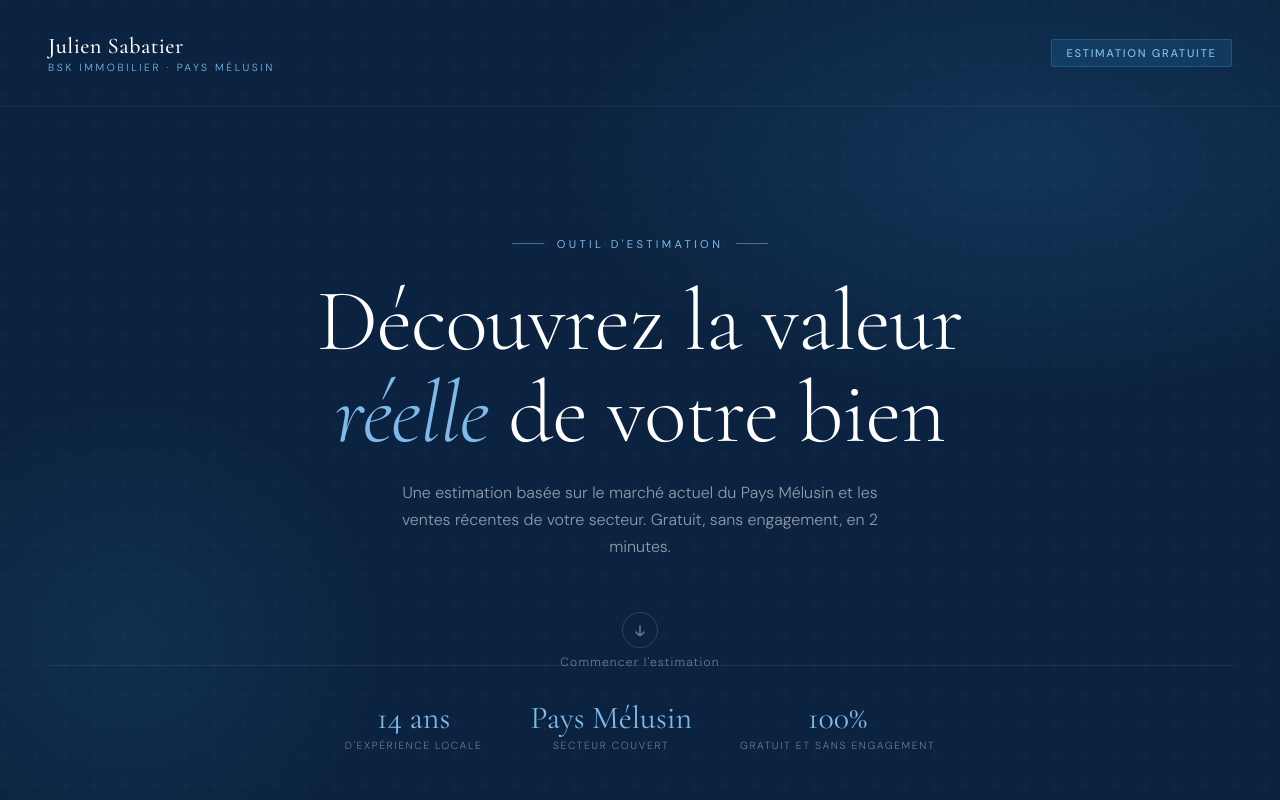
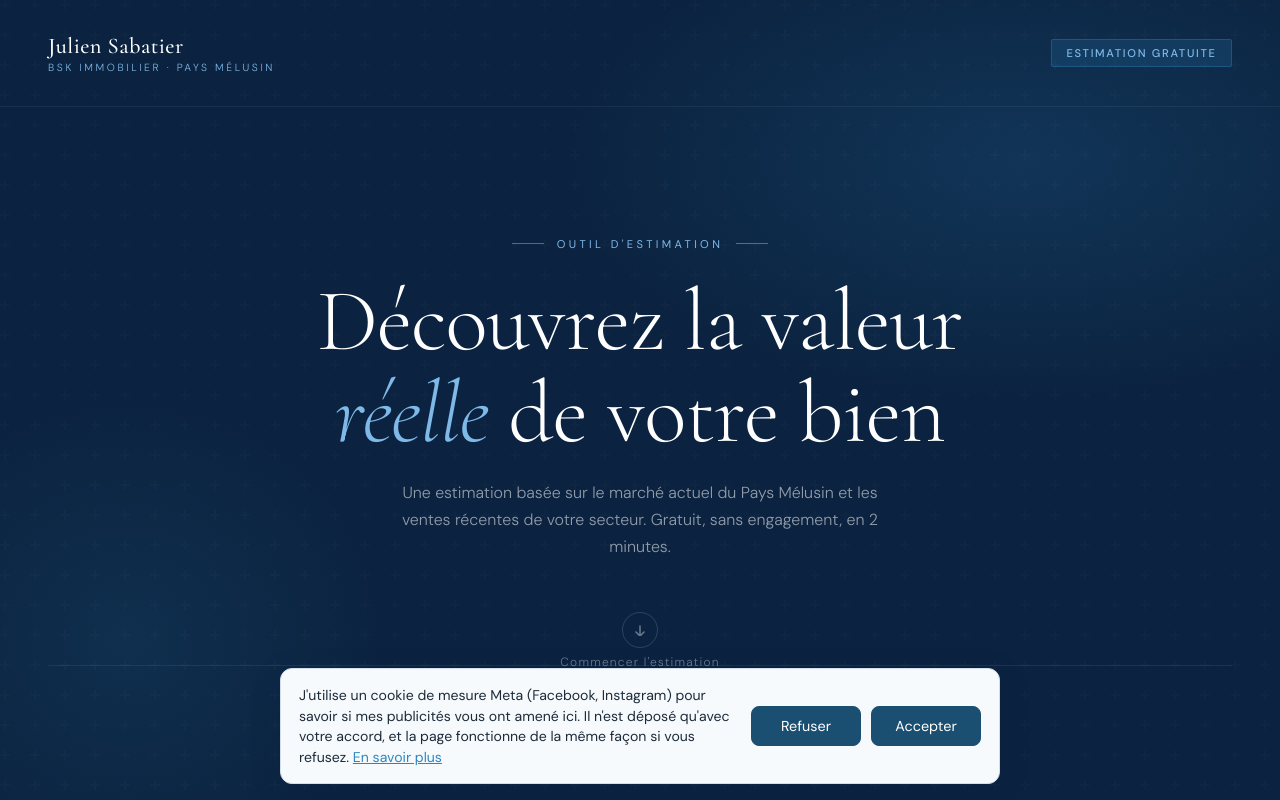
Before and after one commit to juliensabatier/estimationbsk, a plain HTML site: page index.html in a window 1280 px wide. Shown: the top 800 px of the page. Drawn offline with nearby package versions, Linux system fonts and the light colour scheme.

Commit message:
Ajout du pixel Meta avec bandeau de consentement et événement Lead
Co-Authored-By: Claude Opus 5.5 <noreply@anthropic.com>
Claude-Session: https://claude.ai/code/session_01Xuv8ePEjjoKM6WZyDs1zTZ

```diff
--- a/index.html
+++ b/index.html
@@ -410,10 +410,12 @@
     <a href="tel:+33630389267">06 30 38 92 67</a>
     <a href="https://bskimmobilier.com/julien-sabatier-7852" target="_blank" rel="noopener">bskimmobilier.com</a>
     <a href="politique-confidentialite.html">Confidentialité</a>
+    <a href="#" onclick="if (window.bskGererCookies) window.bskGererCookies(); return false;">Cookies</a>
   </div>
 </footer>
 <div class="disclaimer">Estimation indicative fournie à titre informatif, sans valeur contractuelle. Les prix effectifs dépendent de l'état précis du bien, de l'évolution du marché et de la négociation. RSAC : 91786954700021 Poitiers.</div>
 
+<script src="pixel.js" defer></script>
 <script src="script.js" defer></script>
 </body>
 </html>
--- /dev/null
+++ b/pixel.js
@@ -0,0 +1,108 @@
+/* =========================================================
+   Pixel Meta avec consentement (exigence CNIL)
+   - Le pixel n'est chargé qu'après un clic sur « Accepter ».
+   - « Refuser » est aussi simple qu'« Accepter ».
+   - Le choix est mémorisé 13 mois dans le navigateur.
+   - window.bskTrackLead() envoie l'événement Lead (estimation envoyée),
+     uniquement si le visiteur a accepté.
+   ========================================================= */
+(function () {
+  const PIXEL_ID = "1665492745251916";
+  const CLE = "bsk_consentement_cookies";
+  const DUREE_MS = 13 * 30 * 24 * 3600 * 1000; // environ 13 mois
+
+  function lireChoix() {
+    try {
+      const brut = localStorage.getItem(CLE);
+      if (!brut) return null;
+      const choix = JSON.parse(brut);
+      if (!choix || Date.now() - choix.date > DUREE_MS) return null;
+      return choix.valeur;
+    } catch (e) {
+      return null;
+    }
+  }
+
+  function enregistrerChoix(valeur) {
+    try {
+      localStorage.setItem(CLE, JSON.stringify({ valeur: valeur, date: Date.now() }));
+    } catch (e) { /* stockage indisponible : le bandeau reviendra à la prochaine visite */ }
+  }
+
+  let pixelCharge = false;
+  function chargerPixel() {
+    if (pixelCharge) return;
+    pixelCharge = true;
+    /* Code de base fourni par Meta */
+    !function (f, b, e, v, n, t, s) {
+      if (f.fbq) return; n = f.fbq = function () {
+        n.callMethod ? n.callMethod.apply(n, arguments) : n.queue.push(arguments);
+      };
+      if (!f._fbq) f._fbq = n; n.push = n; n.loaded = !0; n.version = "2.0"; n.queue = [];
+      t = b.createElement(e); t.async = !0; t.src = v;
+      s = b.getElementsByTagName(e)[0]; s.parentNode.insertBefore(t, s);
+    }(window, document, "script", "https://connect.facebook.net/en_US/fbevents.js");
+    window.fbq("init", PIXEL_ID);
+    window.fbq("track", "PageView");
+  }
+
+  window.bskTrackLead = function () {
+    if (pixelCharge && typeof window.fbq === "function") window.fbq("track", "Lead");
+  };
+
+  function fermerBandeau() {
+    const b = document.getElementById("cookie-banner");
+    if (b) b.remove();
+  }
+
+  function afficherBandeau() {
+    if (document.getElementById("cookie-banner")) return;
+    const bandeau = document.createElement("div");
+    bandeau.id = "cookie-banner";
+    bandeau.className = "cookie-banner";
+    bandeau.setAttribute("role", "dialog");
+    bandeau.setAttribute("aria-label", "Gestion des cookies");
+
+    const texte = document.createElement("p");
+    texte.className = "cookie-text";
+    texte.textContent = "J'utilise un cookie de mesure Meta (Facebook, Instagram) pour savoir si mes publicités vous ont amené ici. Il n'est déposé qu'avec votre accord, et la page fonctionne de la même façon si vous refusez. ";
+    const lien = document.createElement("a");
+    lien.href = "politique-confidentialite.html";
+    lien.target = "_blank";
+    lien.rel = "noopener";
+    lien.textContent = "En savoir plus";
+    texte.appendChild(lien);
+
+    const boutons = document.createElement("div");
+    boutons.className = "cookie-btns";
+    const refuser = document.createElement("button");
+    refuser.type = "button";
+    refuser.className = "cookie-btn";
+    refuser.textContent = "Refuser";
+    refuser.addEventListener("click", () => { enregistrerChoix("refuse"); fermerBandeau(); });
+    const accepter = document.createElement("button");
+    accepter.type = "button";
+    accepter.className = "cookie-btn";
+    accepter.textContent = "Accepter";
+    accepter.addEventListener("click", () => { enregistrerChoix("accepte"); fermerBandeau(); chargerPixel(); });
+    boutons.append(refuser, accepter);
+
+    bandeau.append(texte, boutons);
+    document.body.appendChild(bandeau);
+  }
+
+  // Lien « Cookies » du pied de page : permet de changer d'avis à tout moment
+  window.bskGererCookies = function () {
+    try { localStorage.removeItem(CLE); } catch (e) { /* rien */ }
+    afficherBandeau();
+  };
+
+  function demarrer() {
+    const choix = lireChoix();
+    if (choix === "accepte") chargerPixel();
+    else if (choix === null) afficherBandeau();
+  }
+
+  if (document.readyState === "loading") document.addEventListener("DOMContentLoaded", demarrer);
+  else demarrer();
+})();
--- a/script.js
+++ b/script.js
@@ -478,6 +478,9 @@ function submitEstimation() {
   // L'envoi part en arrière-plan : l'affichage du résultat n'en dépend pas.
   envoyerDemande(data, est);
 
+  // Conversion Meta « Lead » : ne part que si le visiteur a accepté les cookies (pixel.js)
+  if (typeof window.bskTrackLead === "function") window.bskTrackLead();
+
   setTimeout(() => {
     $("loading").classList.remove("visible");
     showResults(data, est);
--- a/style.css
+++ b/style.css
@@ -767,3 +767,46 @@ hr.divider { border: none; border-top: 1px solid var(--border); margin: 2rem 0;
   footer { flex-direction: column; text-align: center; }
   .footer-contact { flex-direction: column; gap: 0.5rem; }
 }
+
+/* ===== Bandeau cookies (pixel Meta) ===== */
+.cookie-banner {
+  position: fixed;
+  left: 16px;
+  right: 16px;
+  bottom: 16px;
+  z-index: 1000;
+  max-width: 720px;
+  margin: 0 auto;
+  background: var(--warm-white);
+  border: 1px solid var(--border);
+  border-radius: 12px;
+  box-shadow: 0 8px 30px rgba(11, 35, 64, 0.18);
+  padding: 16px 18px;
+  display: flex;
+  flex-wrap: wrap;
+  align-items: center;
+  gap: 12px 18px;
+  font-family: 'DM Sans', sans-serif;
+}
+.cookie-text {
+  flex: 1 1 320px;
+  margin: 0;
+  font-size: 0.88rem;
+  line-height: 1.45;
+  color: var(--text);
+}
+.cookie-text a { color: var(--gold); }
+.cookie-btns { display: flex; gap: 10px; }
+/* Accepter et Refuser ont exactement le même aspect (exigence CNIL) */
+.cookie-btn {
+  min-width: 110px;
+  padding: 10px 16px;
+  border-radius: 8px;
+  border: 1px solid var(--brown);
+  background: var(--brown);
+  color: #fff;
+  font: inherit;
+  font-size: 0.9rem;
+  cursor: pointer;
+}
+.cookie-btn:hover { background: var(--dark); }
```
Also changed, not shown: politique-confidentialite.html (+4 -1 lines), 1 other file.
